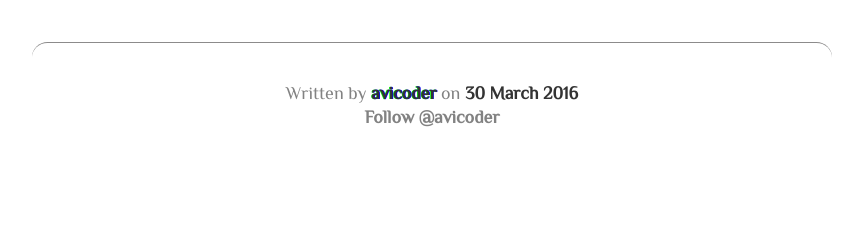
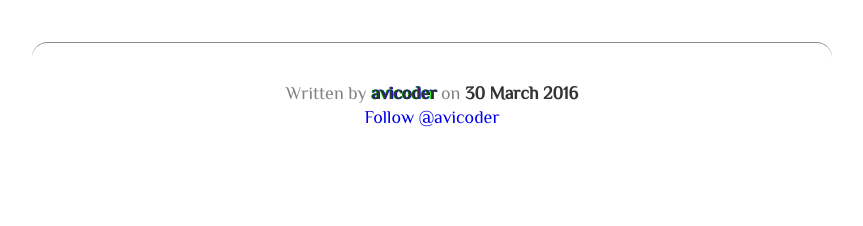
Before and after one commit to avicoder/avicoder.github.io, a Jekyll site: the page built from _posts/2016-03-30-Android-Notes.md, in a window 1280 px wide. Shown: the part 2955-3181 px from the top of the page, without its empty margins (208-1071 px from the left). Built offline with Jekyll 4.4.1, drawn with Linux system fonts in a browser that asks for light colours; some web fonts are replaced; comment, search, counter and statistics services are not loaded.

Commit message:
anchor css

```diff
--- a/_sass/_default.scss
+++ b/_sass/_default.scss
@@ -6,8 +6,6 @@ body {
 }
 
 a {
-    color: $cloudy;
-    font-weight: bold;
     text-decoration: none;
 
     &:hover {
```
